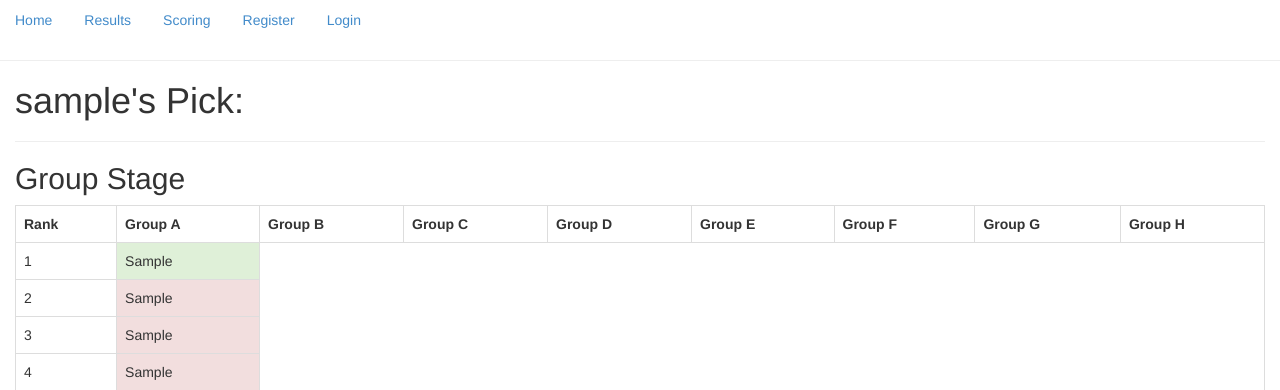
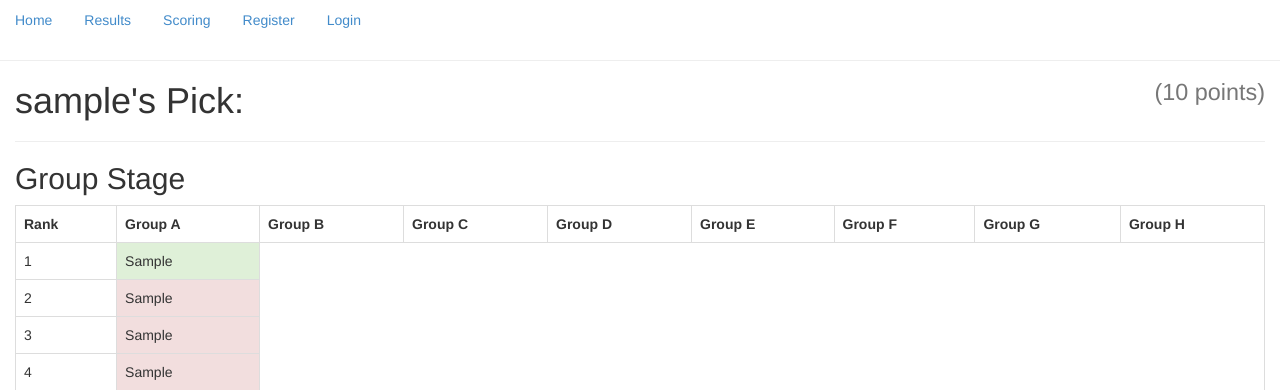
Before and after one commit to fossaone/vmgame, a Django app: page /vmgame/displaypick/1 in a window 1280 px wide. Shown: the top 390 px of the page. Run offline with Django 3.2, Linux system fonts and the light colour scheme; tables that the repository leaves empty hold one stand-in row (values such as "Sample post"); parts of the project's set-up code (start-up, migrations or seed data) failed here and were passed over; some libraries are stand-ins or nearby versions.

Commit message:
Add the score to the pick display page.

```diff
--- a/templates/vmgame/displaypick.html
+++ b/templates/vmgame/displaypick.html
@@ -6,7 +6,7 @@
 
 <!-- Header Area -->
 
-<p><h1>{{ display_pick.user }}'s Pick:</h1></p>
+<p><h1>{{ display_pick.user }}'s Pick: <small style="float: right;">({{display_pick.score}} points)</small></h1></p>
 <hr />
 <!-- Group Stage -->
 <h2>Group Stage</h2>
```
